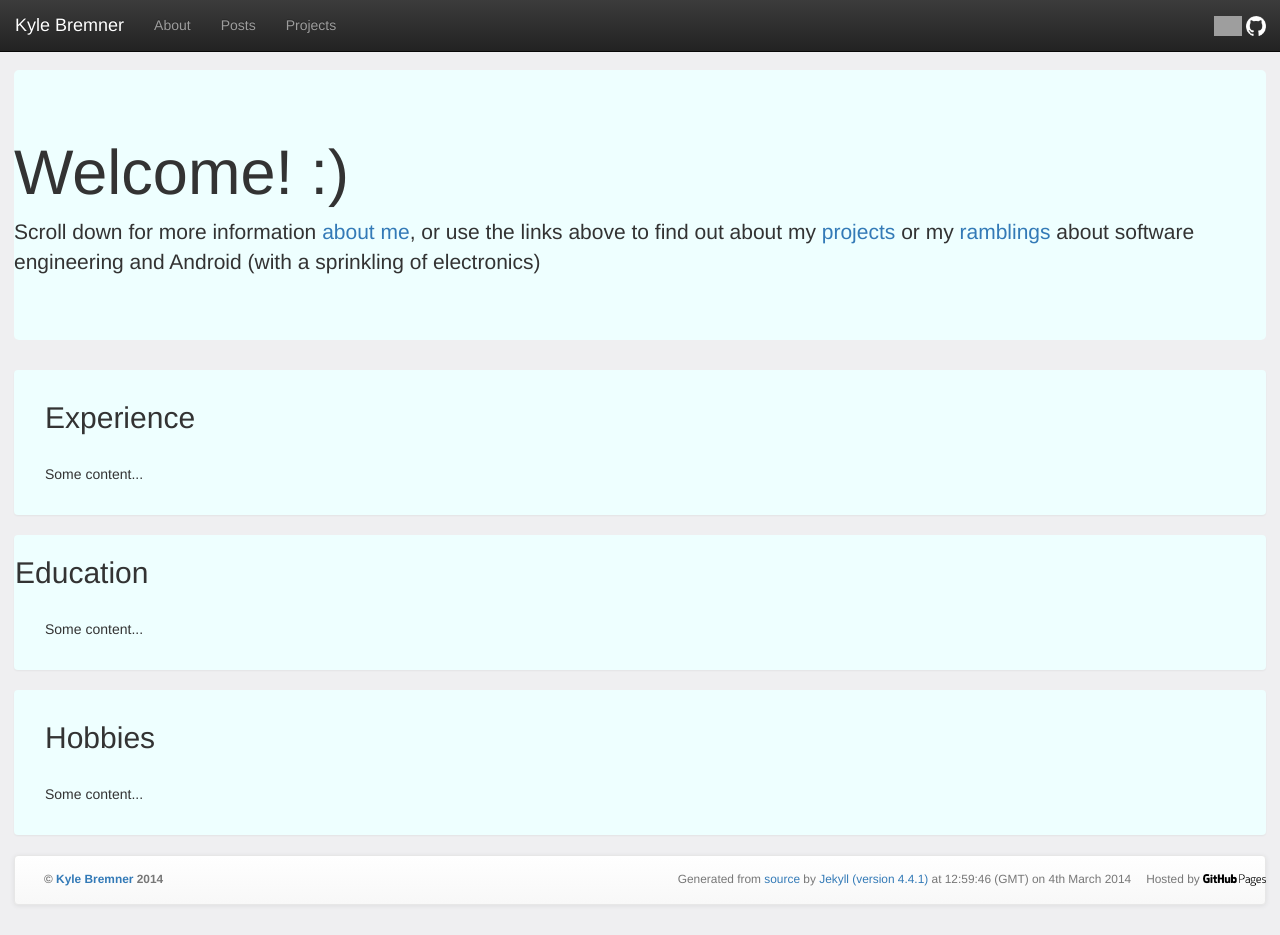
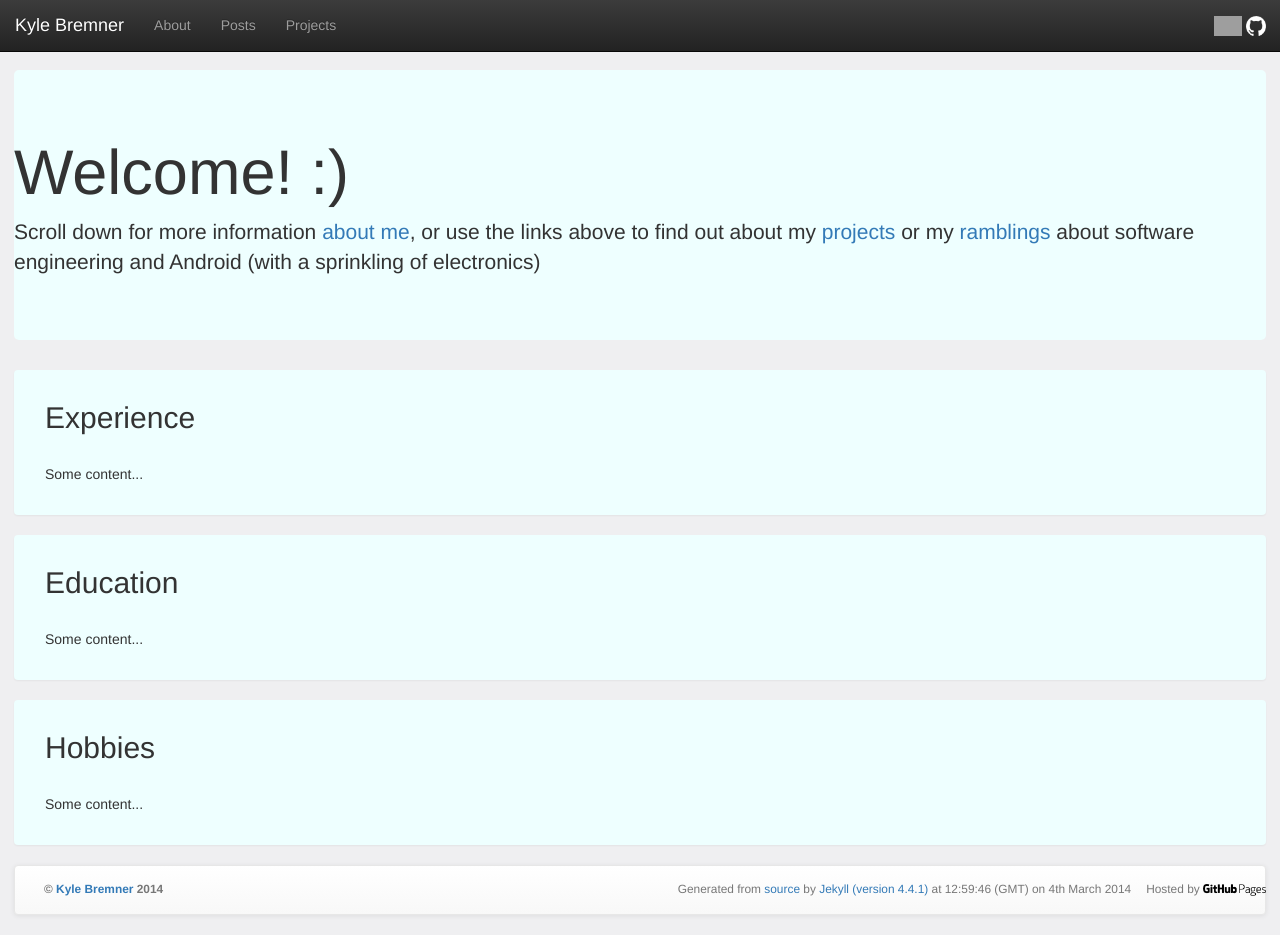
Before and after one commit to kbremner/kbremner.github.io, a Jekyll site: the page built from index.html, in a window 1280 px wide and 935 px high. Built offline with Jekyll 4.4.1, drawn with Linux system fonts in a browser that asks for light colours; nearby versions of some CDN libraries; Markdown is read by kramdown in place of the engine named in the settings; a script that is not in the unit is left out; grey boxes are pictures that could not be loaded.

Commit message:
Updated index.html

```diff
--- a/index.html
+++ b/index.html
@@ -15,7 +15,7 @@ published: true
 </div>
 
 <div id="about" class="panel about-section">
-  <h2 class="about-section-title-right">Education</h2>
+  <h2 class="about-section-title">Education</h2>
   <p class="about-section-content">Some content...</p>
 </div>
 
```
